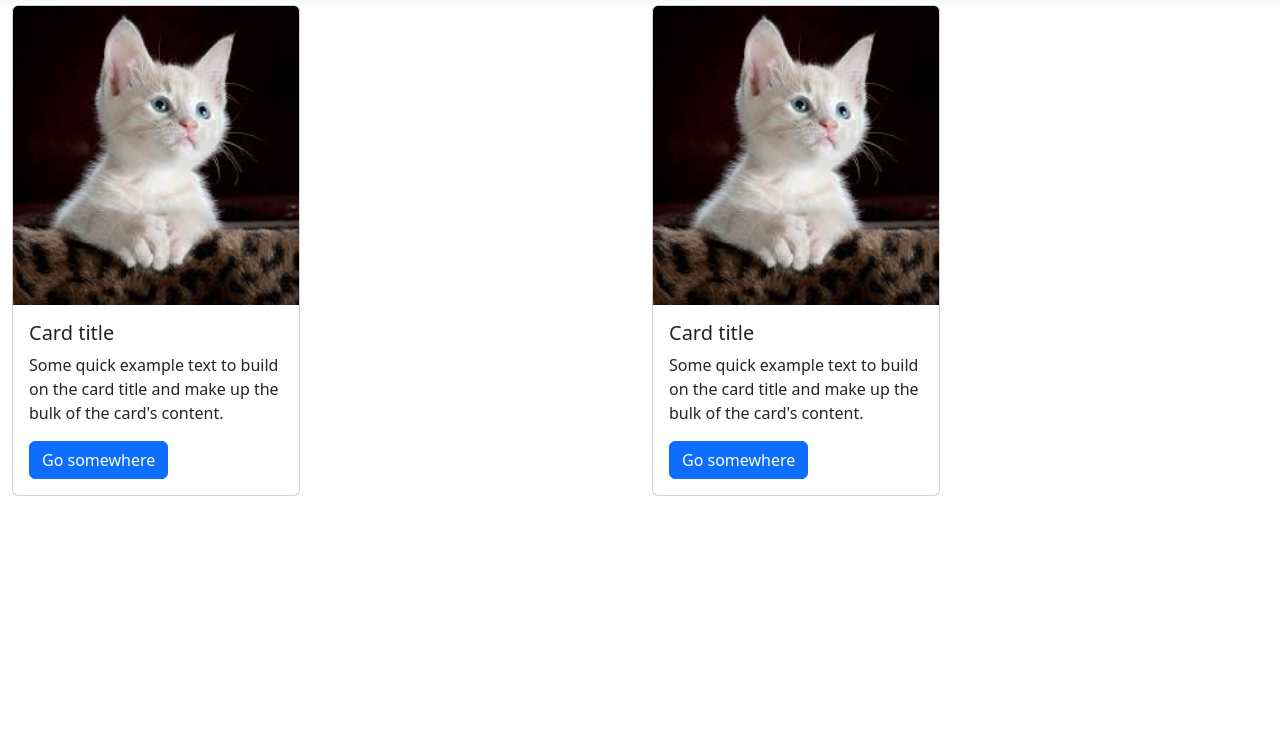
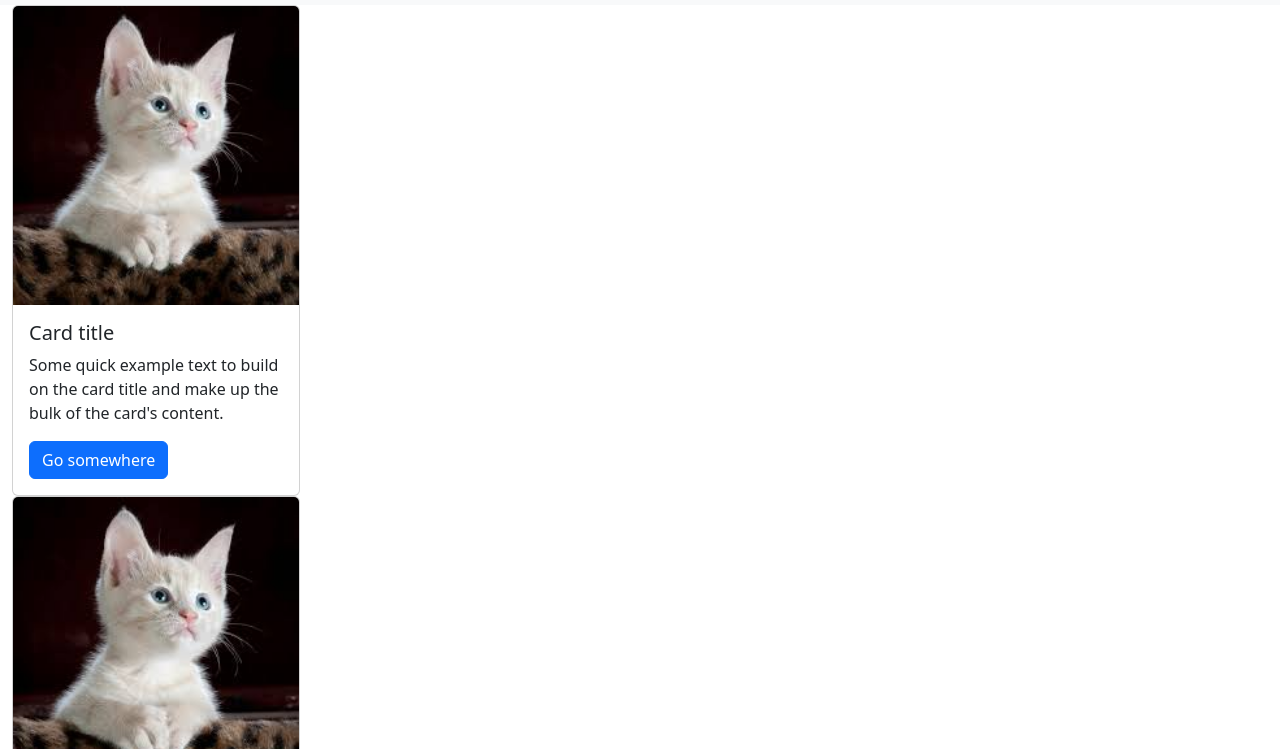
Before and after one commit to odelasowmya/projectthemedashboard, a plain HTML site: page index.html in a window 1280 px wide. Shown: the part 51-800 px from the top of the page. Drawn offline with nearby package versions, Linux system fonts and the light colour scheme.

Commit message:
make col-6 to col-12

```diff
--- a/index.html
+++ b/index.html
@@ -45,7 +45,7 @@
       </nav>
       <div class="container-fluid">
         <div class="row">
-            <div class="col-md-6">
+            <div class="col-md-12">
                 <div class="card" style="width: 18rem;">
                     <img src="./assets/img/cat.jpg" class="card-img-top" alt="...">
                     <div class="card-body">
@@ -55,7 +55,7 @@
                     </div>
                   </div>
             </div>
-            <div class="col-md-6">
+            <div class="col-md-4">
                 <div class="card" style="width: 18rem;">
                     <img src="./assets/img/cat.jpg" class="card-img-top" alt="...">
                     <div class="card-body">
```
